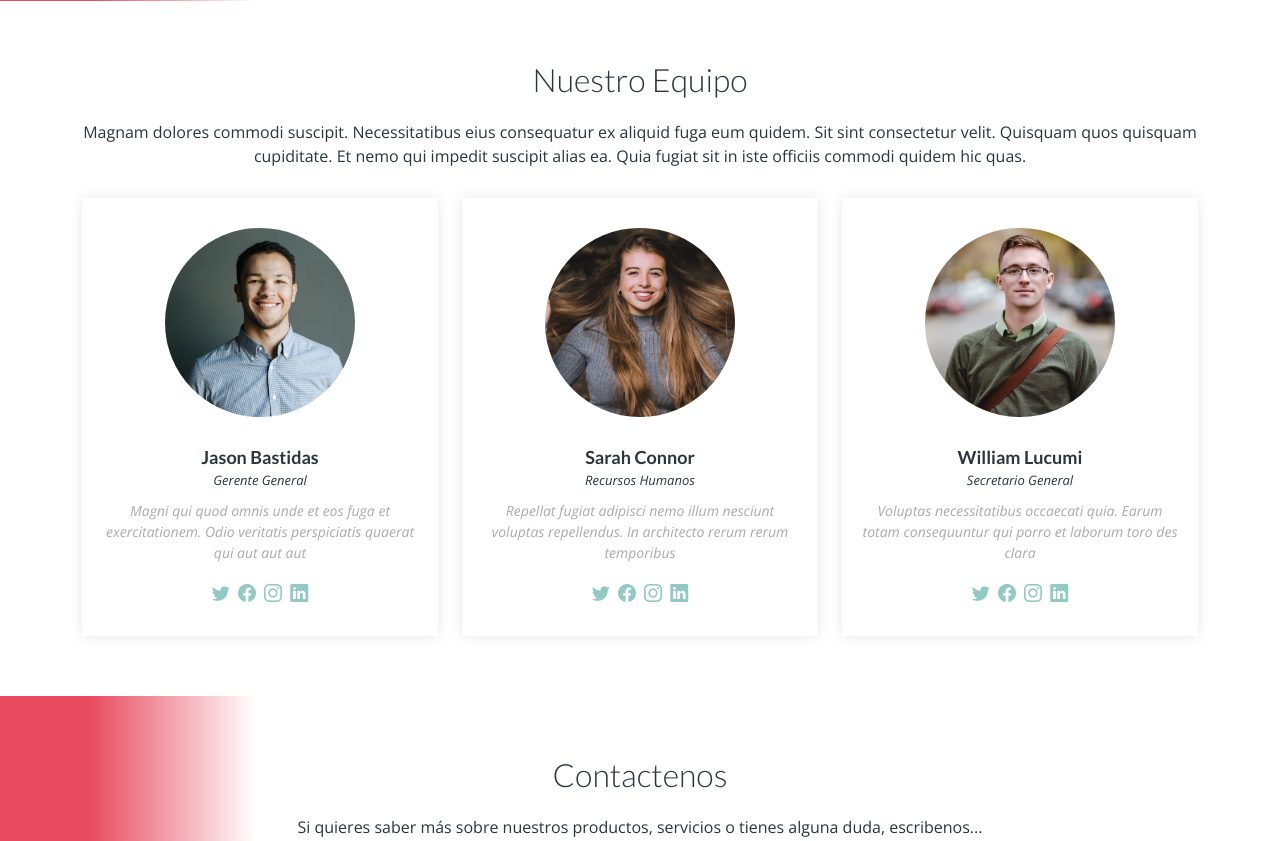
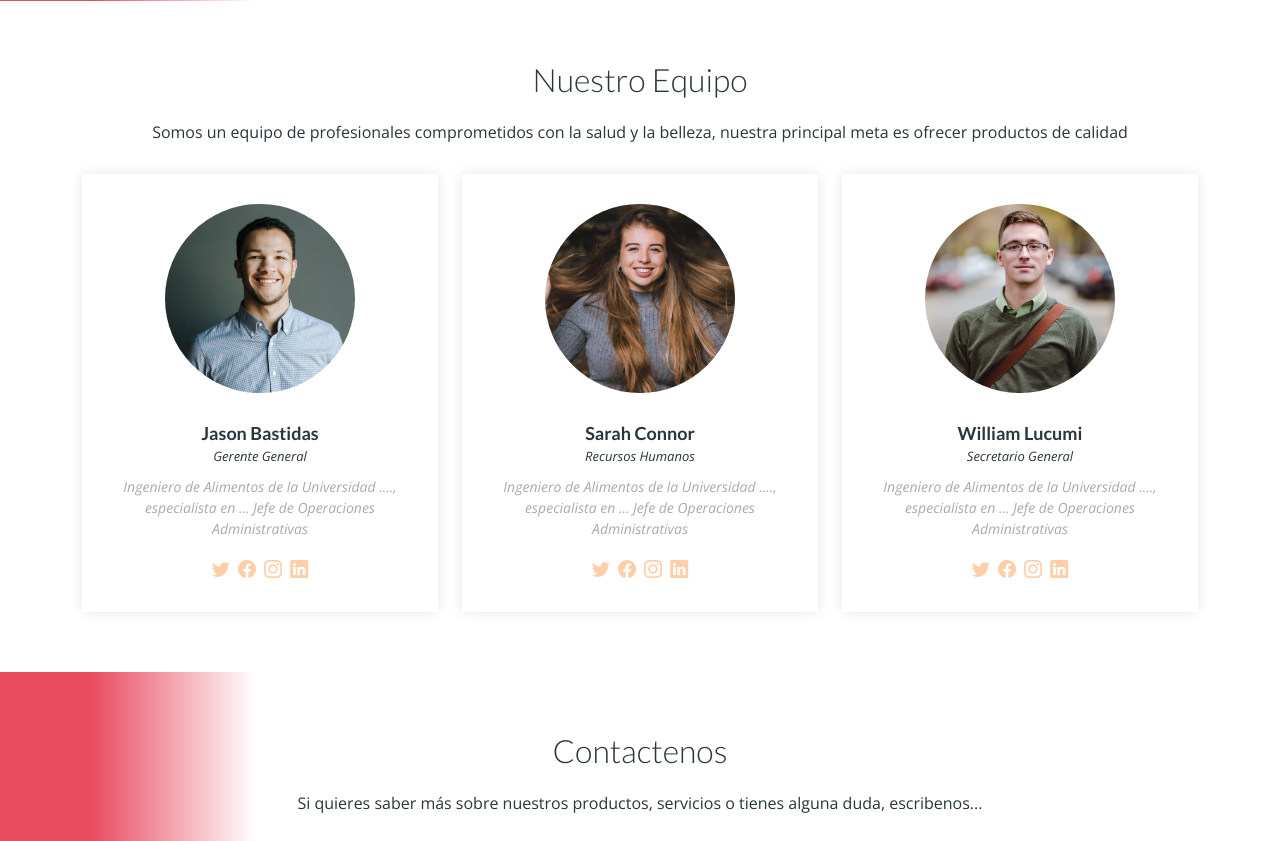
Before and after one commit to danbuitrago87/Naturelle, a Django app: template core/templates/core/home.html in a window 1280 px wide. Shown: the part 3210-4051 px from the top of the page. Run offline with Django 4.2, Linux system fonts and the light colour scheme; the template is opened without the code that fills it, so the values that code supplies are empty; some libraries are stand-ins or nearby versions.

Commit message:
section-NuestroEquipo

```diff
--- a/core/static/core/assets/css/style.css
+++ b/core/static/core/assets/css/style.css
@@ -817,7 +817,7 @@ section {
 }
 
 .faq .faq-list .collapsed:hover {
-  color: #E84A5F;
+  color: #731030;
 }
 
 .faq .faq-list .collapsed .icon-show {
@@ -870,12 +870,12 @@ section {
 }
 
 .team .member .social a {
-  color: #92cac3;
+  color: #FECEA8;
   transition: 0.3s;
 }
 
 .team .member .social a:hover {
-  color: #3c8b81;
+  color: #E84A5F;
 }
 
 .team .member .social i {
--- a/core/templates/core/home.html
+++ b/core/templates/core/home.html
@@ -392,7 +392,7 @@
 
         <div class="section-title">
           <h2>Nuestro Equipo</h2>
-          <p>Magnam dolores commodi suscipit. Necessitatibus eius consequatur ex aliquid fuga eum quidem. Sit sint consectetur velit. Quisquam quos quisquam cupiditate. Et nemo qui impedit suscipit alias ea. Quia fugiat sit in iste officiis commodi quidem hic quas.</p>
+          <p>Somos un equipo de profesionales comprometidos con la salud y la belleza, nuestra principal meta es ofrecer productos de calidad</p>
         </div>
 
         <div class="row gy-4">
@@ -402,7 +402,7 @@
               <h4>Jason Bastidas</h4>
               <span>Gerente General</span>
               <p>
-                Magni qui quod omnis unde et eos fuga et exercitationem. Odio veritatis perspiciatis quaerat qui aut aut aut
+                Ingeniero de Alimentos de la Universidad ...., especialista en ... Jefe de Operaciones Administrativas
               </p>
               <div class="social">
                 <a href=""><i class="bi bi-twitter"></i></a>
@@ -419,8 +419,7 @@
               <h4>Sarah Connor</h4>
               <span>Recursos Humanos </span>
               <p>
-                Repellat fugiat adipisci nemo illum nesciunt voluptas repellendus. In architecto rerum rerum temporibus
-              </p>
+                Ingeniero de Alimentos de la Universidad ...., especialista en ... Jefe de Operaciones Administrativas              </p>
               <div class="social">
                 <a href=""><i class="bi bi-twitter"></i></a>
                 <a href=""><i class="bi bi-facebook"></i></a>
@@ -436,8 +435,7 @@
               <h4>William Lucumi</h4>
               <span>Secretario General</span>
               <p>
-                Voluptas necessitatibus occaecati quia. Earum totam consequuntur qui porro et laborum toro des clara
-              </p>
+                Ingeniero de Alimentos de la Universidad ...., especialista en ... Jefe de Operaciones Administrativas              </p>
               <div class="social">
                 <a href=""><i class="bi bi-twitter"></i></a>
                 <a href=""><i class="bi bi-facebook"></i></a>
```
